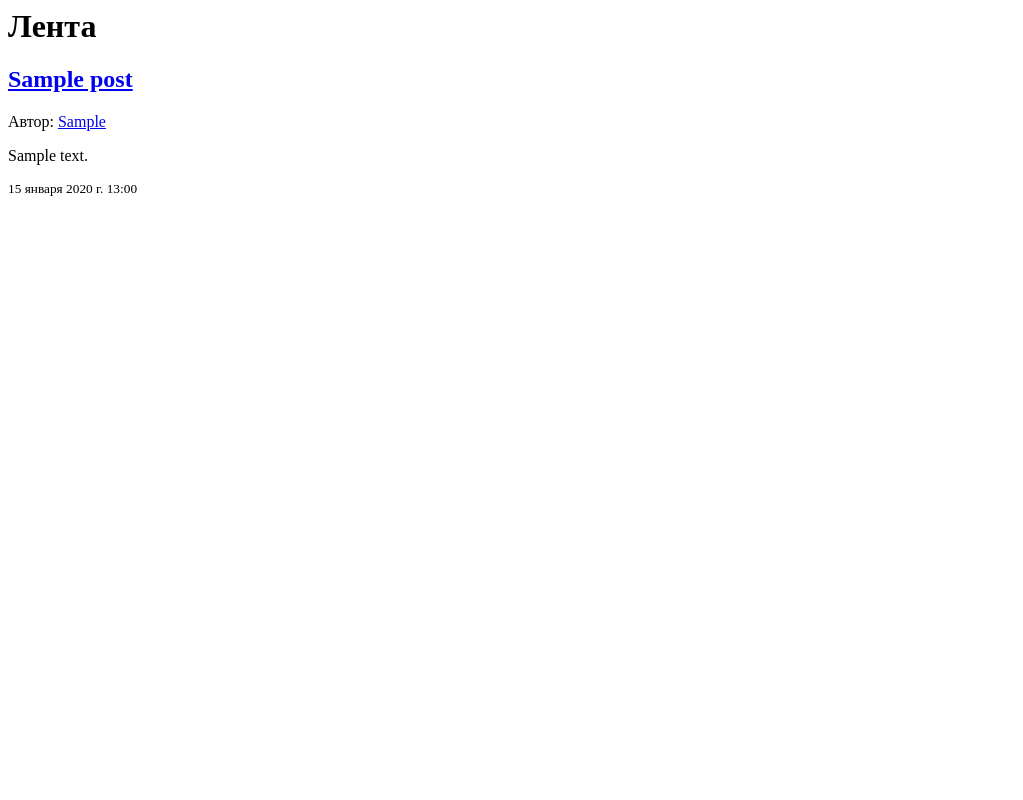
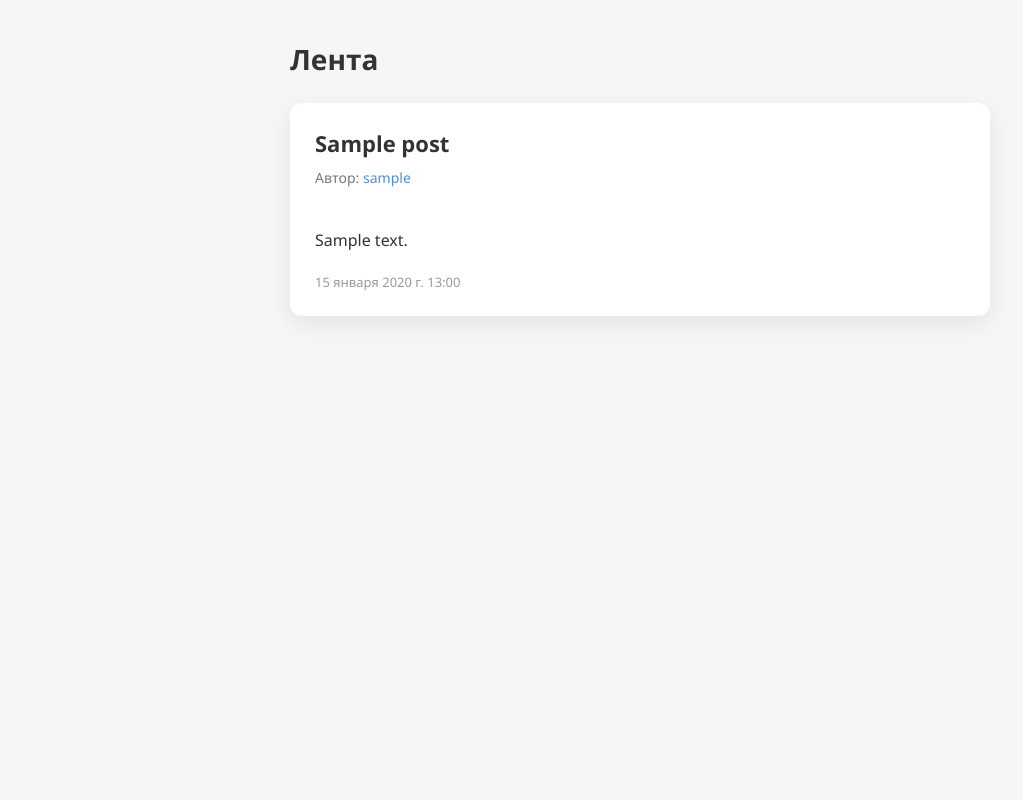
Before and after one commit to Vorag1225/Fluor, a Django app: page / in a window 1280 px wide. Shown: the whole page, without its empty margins (0-1023 px from the left). Run offline with Django 5.2, Linux system fonts and the light colour scheme; tables that the repository leaves empty hold one stand-in row (values such as "Sample post").

Commit message:
Изменил feed.html для ленты рекомендаций.

```diff
--- a/fluor/main/templates/html/feed.html
+++ b/fluor/main/templates/html/feed.html
@@ -1,28 +1,146 @@
-<h1>Лента</h1>
+<!DOCTYPE html>
+<html lang="ru">
+<head>
+    <meta charset="UTF-8">
+    <meta name="viewport" content="width=device-width, initial-scale=1.0">
+
+    <title>Лента</title>
+
+    <style>
+        * {
+            box-sizing: border-box;
+        }
+
+        body {
+            font-family: 'Segoe UI', Tahoma, Geneva, Verdana, sans-serif;
+            background-color: #f4f7f6;
+
+            margin: 0;
+            padding: 40px 20px;
+        }
+
+        .feed {
+            width: 100%;
+            max-width: 700px;
+            margin: 0 auto;
+        }
+
+        .feed-title {
+            margin: 0 0 25px;
+            color: #333;
+            font-size: 28px;
+        }
+
+        .post {
+            background-color: #ffffff;
+            border-radius: 12px;
+
+            box-shadow: 0 8px 24px rgba(0, 0, 0, 0.08);
+
+            padding: 25px;
+            margin-bottom: 20px;
+        }
+
+        .post-title {
+            margin: 0 0 10px;
+
+            font-size: 22px;
+            color: #333;
+        }
+
+        .post-title a {
+            color: inherit;
+            text-decoration: none;
+        }
+
+        .post-title a:hover {
+            color: #4a90e2;
+        }
+
+        .post-author {
+            margin-bottom: 15px;
+
+            font-size: 14px;
+            color: #777;
+        }
+
+        .post-author a {
+            color: #4a90e2;
+            text-decoration: none;
+        }
+
+        .post-text {
+            margin: 0;
+
+            font-size: 16px;
+            line-height: 1.6;
+
+            color: #333;
+
+            white-space: pre-line;
+        }
+
+        .post-date {
+            margin-top: 20px;
+
+            font-size: 13px;
+            color: #999;
+        }
+
+        .empty {
+            background-color: #ffffff;
+            border-radius: 12px;
+
+            padding: 40px;
+
+            text-align: center;
+            color: #777;
+        }
+    </style>
+</head>
+
+<body>
+
+<div class="feed">
+
+    <h1 class="feed-title">Лента</h1>
 
     {% for post in posts %}
 
-    <article>
-        <h2>
+        <article class="post">
+
+            <h2 class="post-title">
                 <a href="{% url 'post' post.id %}">
                     {{ post.title }}
                 </a>
             </h2>
 
-        <p>
+            <div class="post-author">
                 Автор:
                 <a href="{% url 'profile' post.author.id %}">
-                {{ post.author.first_name }}
+                    {{ post.author.username }}
                 </a>
+            </div>
+
+            <p class="post-text">
+                {{ post.text }}
             </p>
 
-        <p>{{ post.text }}</p>
+            <div class="post-date">
+                {{ post.created_at }}
+            </div>
 
-        <small>{{ post.created_at }}</small>
         </article>
 
     {% empty %}
 
+        <div class="empty">
             <p>Постов пока нет.</p>
+        </div>
 
     {% endfor %}
+
+</div>
+
+</body>
+</html>
```
Lines whose indentation alone changed are shown as unchanged.
